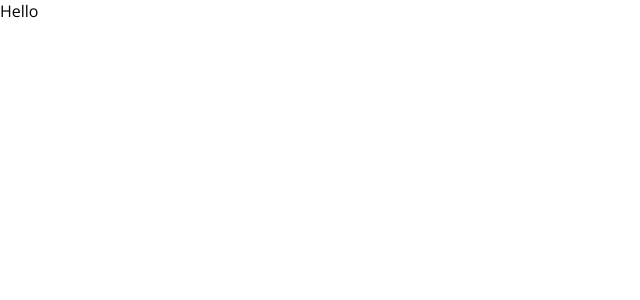
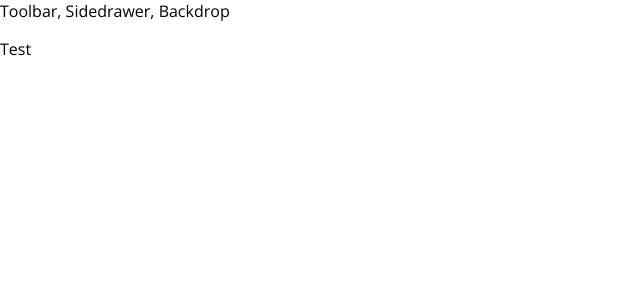
Before and after one commit to mdelfante/burger-builder, a React (Create React App) app: page / in a window 1280 px wide. Shown: the top 300 px of the page, without its empty margins (0-640 px from the left). Built offline with nearby package versions, Linux system fonts and the light colour scheme.

Commit message:
initial layout setup

```diff
--- a/src/App.js
+++ b/src/App.js
@@ -1,7 +1,11 @@
+import Layout from './components/Layout/Layout';
+
 function App() {
   return (
     <div>
-      Hello
+      <Layout>
+        <p>Test</p>
+      </Layout>
     </div>
   );
 }
--- /dev/null
+++ b/src/components/Layout/Layout.js
@@ -0,0 +1,12 @@
+import React from 'react';
+
+const layout = (props) => (
+    <React.Fragment>
+        <div>Toolbar, Sidedrawer, Backdrop</div>
+        <main>
+            {props.children}
+        </main>
+    </React.Fragment>
+);
+
+export default layout;
```
